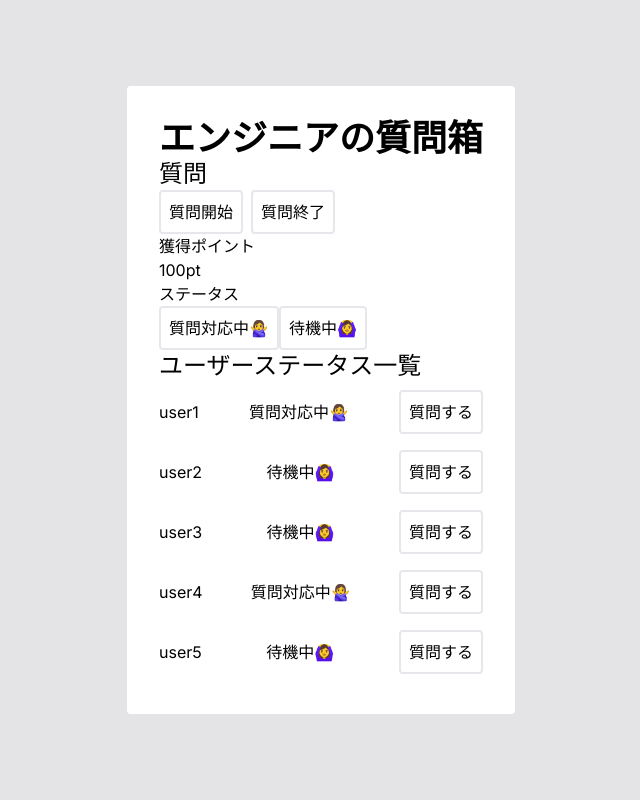
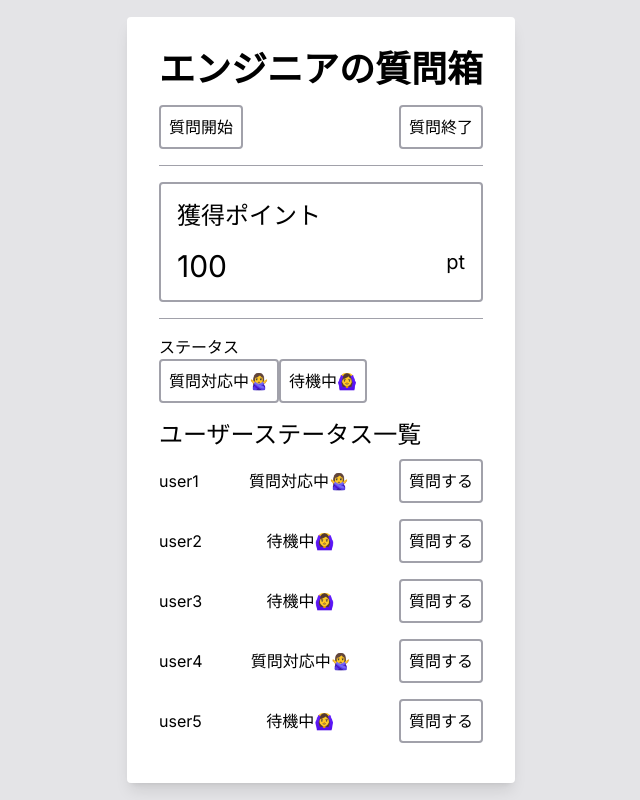
Before and after one commit to tomizawakenshin/BIPROGY_teamF, a Next.js app in the folder client/: page / in a window 1280 px wide. Shown: the whole page, without its empty margins (319-959 px from the left). Built offline with nearby package versions, Linux system fonts and the light colour scheme.

Commit message:
ポイント表示機能およびポイント取得関数の追加

```diff
--- a/client/src/app/page.tsx
+++ b/client/src/app/page.tsx
@@ -1,4 +1,6 @@
 import { Button } from '@/components/button';
+import { Divider } from '@/components/divider';
+import { PointView } from '@/components/point-view';
 
 const users = [
   { name: 'user1', status: '質問対応中🙅‍♀️' },
@@ -11,22 +13,17 @@ const users = [
 export default function Home() {
   return (
     <main className='flex flex-col items-center justify-center min-h-screen bg-zinc-200'>
-      <div className='bg-white p-8 rounded'>
+      <div className='bg-white p-8 rounded shadow-lg space-y-4'>
         <h1 className='text-4xl font-bold'>エンジニアの質問箱</h1>
         <div>
-          <h2 className='text-2xl'>質問</h2>
-          <div className='flex gap-2'>
+          <div className='flex justify-between gap-2'>
             <Button>質問開始</Button>
             <Button>質問終了</Button>
           </div>
         </div>
-        <div>
-          <h2>獲得ポイント</h2>
-          <div>
-            <span>100</span>
-            <span>pt</span>
-          </div>
-        </div>
+        <Divider />
+        <PointView />
+        <Divider />
         <div>
           <h2>ステータス</h2>
           <Button>質問対応中🙅‍♀️</Button>
--- a/client/src/components/button.tsx
+++ b/client/src/components/button.tsx
@@ -1,3 +1,5 @@
 export function Button({ children }: { children: React.ReactNode }) {
-  return <button className='p-2 border-2 rounded'>{children}</button>;
+  return (
+    <button className='p-2 border-2 rounded border-zinc-400 hover:bg-zinc-100'>{children}</button>
+  );
 }
--- /dev/null
+++ b/client/src/components/divider.tsx
@@ -0,0 +1,3 @@
+export function Divider() {
+  return <hr className='my-4 border-zinc-400' />;
+}
--- /dev/null
+++ b/client/src/components/point-view.tsx
@@ -0,0 +1,22 @@
+'use client';
+
+import { getPoint } from '@/util/fetcher';
+import { useEffect, useState } from 'react';
+
+export function PointView() {
+  const [point, setPoint] = useState(0);
+
+  useEffect(() => {
+    getPoint().then((p) => setPoint(p));
+  }, []);
+
+  return (
+    <div className='p-4 border-2 rounded border-zinc-400 space-y-4'>
+      <h2 className='text-2xl'>獲得ポイント</h2>
+      <div className='flex justify-between text-xl'>
+        <span className='text-3xl'>{point}</span>
+        <span>pt</span>
+      </div>
+    </div>
+  );
+}
--- /dev/null
+++ b/client/src/util/fetcher.ts
@@ -0,0 +1,5 @@
+import axios from 'axios';
+
+export async function getPoint() {
+  return 100;
+}
```
